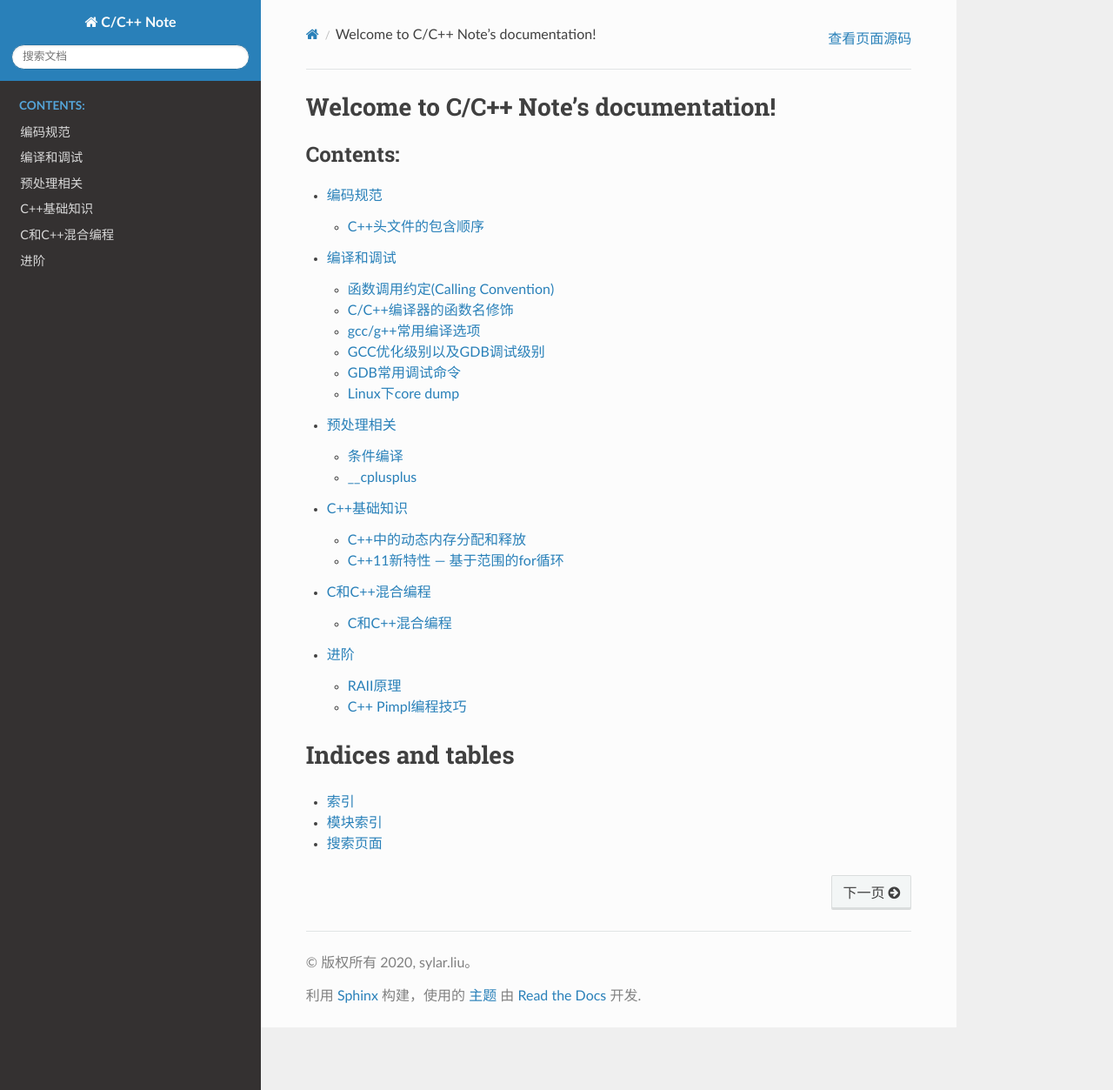
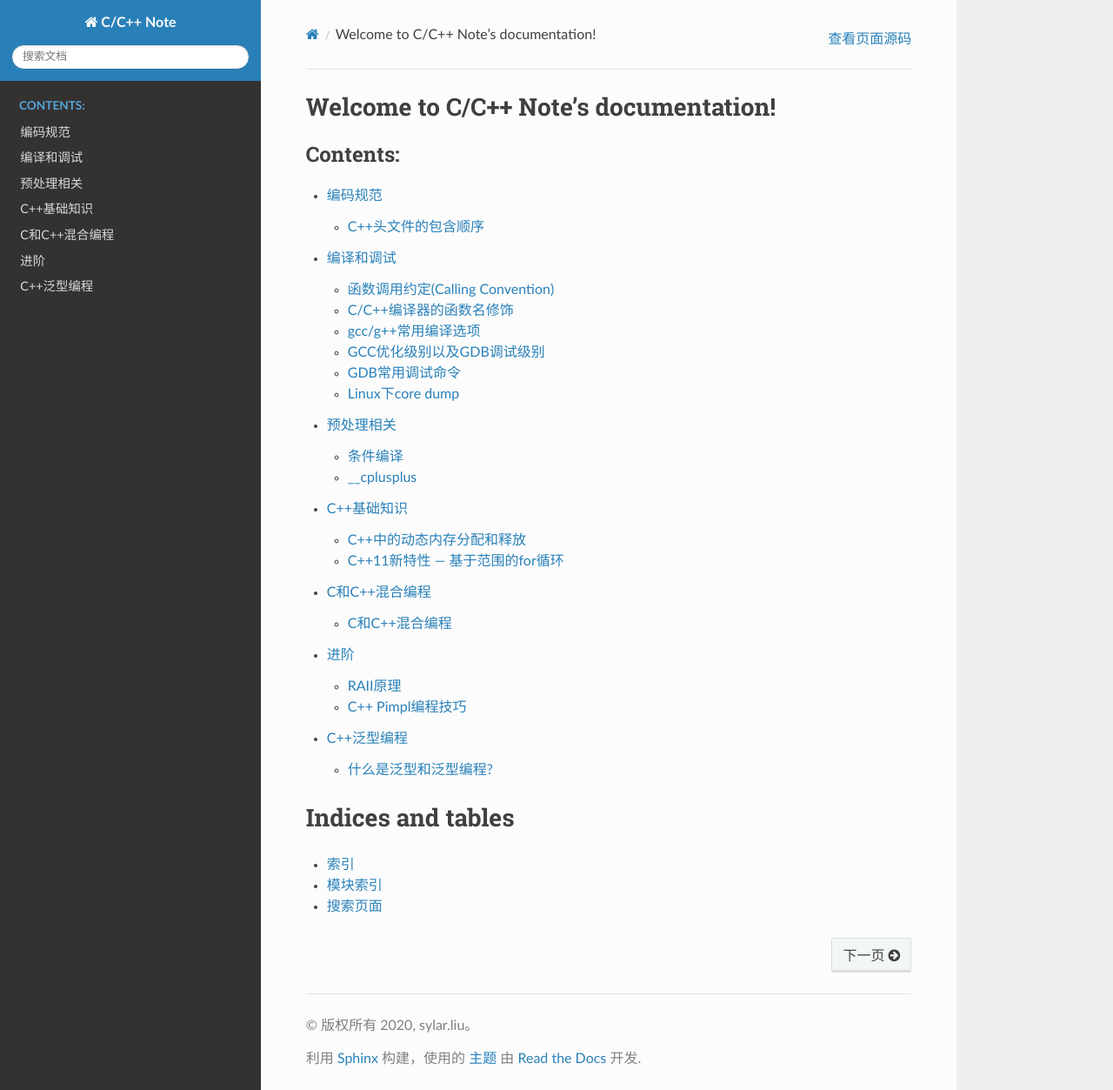
Before and after one commit to My-LearningNotes/C_Cpp, a Sphinx documentation site: the page built from source/index.rst, in a window 1280 px wide and 1253 px high. Shown: the whole window at 87% size. Built offline with Sphinx 7.4.7 and the Read the Docs theme 2.0.0, drawn with Linux system fonts in a browser that asks for light colours; some of the changed lines change nothing that is shown.

Commit message:
增加关于泛型和泛型编程的基本介绍

```diff
--- /dev/null
+++ b/source/generic_programming/index.rst
@@ -0,0 +1,7 @@
+C++泛型编程
+===========
+
+
+.. toctree::
+
+    intro
--- /dev/null
+++ b/source/generic_programming/intro.rst
@@ -0,0 +1,71 @@
+什么是泛型和泛型编程?
+=====================
+
+先来看一个例子, 假设现在需要一个函数, 功能是返回两个int类型数据中较大的那个, 我们通常会编写如下代码:
+
+.. code-block:: cpp
+
+    int max(int x, int y)
+    {
+   	    return (x > y) ? x : y;
+    }
+
+如果这时又需要一个函数返回两个double类型数据中较大的那个, 于是我们需要对之前的代码进行修改:
+
+.. code-block:: cpp
+
+    double max(double x, double y)
+    {
+   	    return (x > y) ? x : y;
+    }
+
+之后，又需要再编写一个能返回两个char类型数据中较大的那个......
+
+可以看到, 只是因为数据类型的不同, 就迫使我们不得不把具有相同功能的代码重复编写若干遍.
+
+在计算机程序设计领域, 为了避免因数据类型的不同, 而被迫重复编写大量相同业务逻辑的代码, 发展出了泛型以及泛型编程技术.
+
+什么是泛型呢?
+
+所谓泛型, 实质上就是不使用具体数据类型(例如int, double, float等), 而是使用一种通用类型来进行程序设计的方法, 该方法可以大规模的减少程序代码的编写量, 让程序员可以集中精力用于业务逻辑的实现.
+
+使用泛型编程解决上面的问题，将代码修改如下:
+
+.. code-block:: cpp
+
+    T max(T x, T y)
+    {
+   	    return (x > y) ? x : y;
+    }
+
+当用户需要某个具体数据类型的\ ``max``\ 函数时, 只需要把其中的T替换成实际的数据类型就行了.
+
+那么, 代码中的\ ``T``\ 是什么呢?
+    就是一个占位符, 更确切的说是一个类型占位符.
+
+    也就是说, 使用时会用一个具体的数据类型替换T, 至于是哪个数据类型, 由用户在使用时指定.
+
+    如果要把\ ``T``\ 这种类型占位符也叫做一种数据类型, 我们就称之为\ **泛型(generic type)**\ ;
+    而使用这种类型占位符的编程方式就称为\ **泛型编程**\ .
+
+.. attention::
+
+    泛型, 不是某一种具体的数据类型, 是一种用来替换所有类型的"通用类型", 是一个类型占位符.
+
+因为泛型不是具体的数据类型, 使用泛型编写的代码也就不是真正的程序实体, 只能算是一个程序实体的样板.
+故此, 通常形象的将这种使用了泛型的代码称为\ **模板**\ , 由模板生成实际代码的过程称为\ **模板的具体化**\ .
+注意, 模板的具体化, 即类型占位符的替换工作, 是由编译器在编译阶段自动完成的.
+
+
+总结
+----
+
+总之一句话，泛型也是一种数据类型，不过它不是某一种具体的数据类型, 而是一种用来代替所有类型的"通用类型".
+
+泛型编程, 就是使用了泛型的编程方式.
+
+--------------
+
+参考:
+
+`泛型是什么，C++泛型编程又是什么? <http://c.biancheng.net/view/6520.html>`__
--- a/source/index.rst
+++ b/source/index.rst
@@ -16,6 +16,7 @@
     basic/index
     c_cpp_hybrid/index
     Advanced/index
+    generic_programming/index
 
 
 Indices and tables
```
